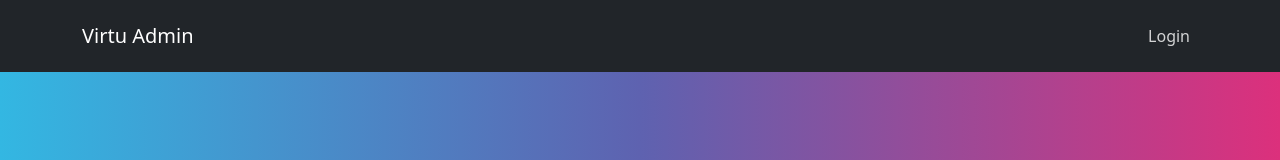
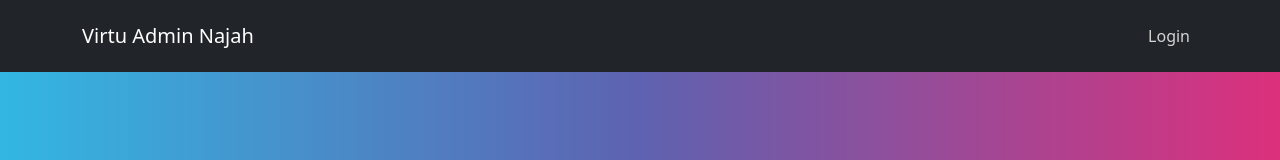
Before and after one commit to najahmahoneyIBM/frontend, a React (Create React App) app: page / in a window 1280 px wide. Shown: the top 160 px of the page. Built offline with nearby package versions, Linux system fonts and the light colour scheme.

Commit message:
header change

```diff
--- a/src/components/Header.js
+++ b/src/components/Header.js
@@ -26,7 +26,7 @@ function Header({ setSearch }) {
   return (
     <Navbar collapseOnSelect expand="lg" bg="dark" variant="dark">
       <Container>
-        <Navbar.Brand href="/">Virtu Admin</Navbar.Brand>
+        <Navbar.Brand href="/">Virtu Admin Najah</Navbar.Brand>
 
         <Navbar.Toggle aria-controls="basic-navbar-nav" />
         <Navbar.Collapse id="basic-navbar-nav">
```
